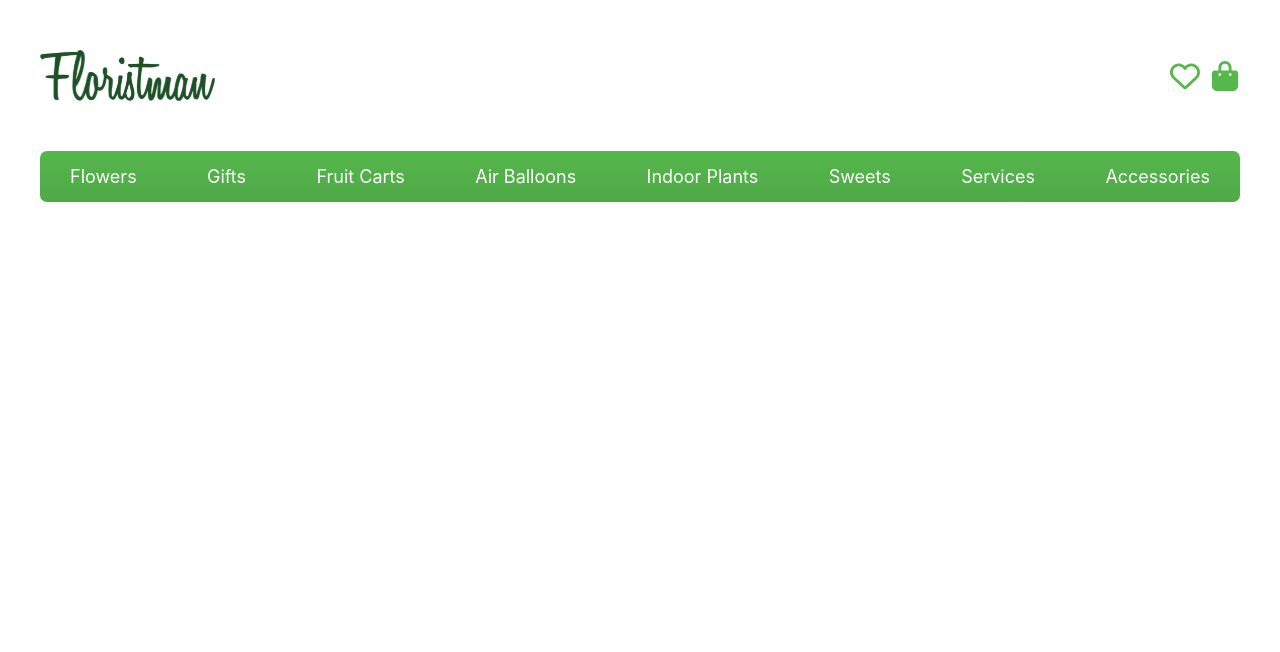
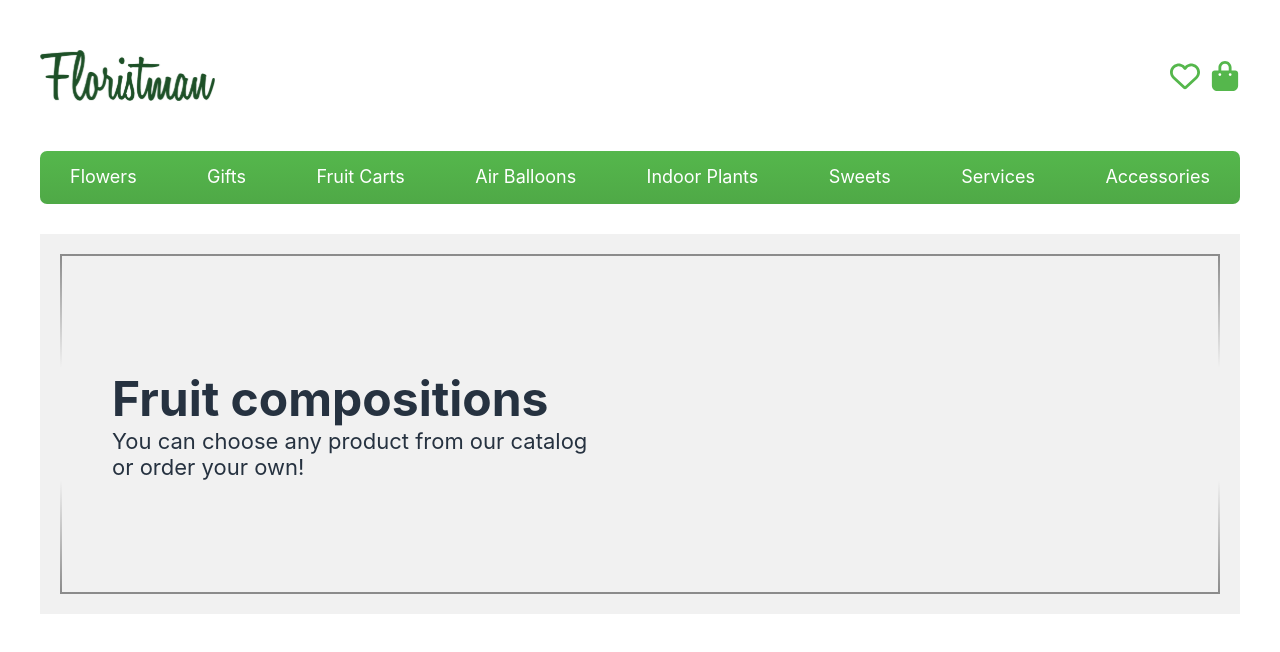
Before and after one commit to pxls00/onlinemarket-in-react, a React (Create React App) app: page / in a window 1280 px wide. Shown: the top 652 px of the page. Built offline with nearby package versions, Linux system fonts and the light colour scheme; the HTML template or start-up script is replaced by a standard one.

Commit message:
Done Badge component and added animation to links

```diff
--- a/src/components/Badge/Badge.module.scss
+++ b/src/components/Badge/Badge.module.scss
@@ -0,0 +1,27 @@
+@import '../../themes.scss';
+.badge {
+    &__wrapper {
+        padding: 20px;
+        background: #f1f1f1;
+        height: 380px;
+    }
+    &__content {
+        border: 2px solid $borderGrey;
+        border-image: linear-gradient(to bottom, $borderGrey, transparent, transparent, $borderGrey);
+        border-image-slice: 1;
+        height: 100%;
+        padding: 50px;
+        display: flex;
+        flex-direction: column;
+        justify-content: center;
+        &--title {
+            font-size: 48px;
+            color: $titleGrey;
+        }
+        &--text {
+                color: #263240;
+                font-size: 22px;
+                max-width: 500px;
+        }
+    }
+}
--- a/src/components/Badge/index.jsx
+++ b/src/components/Badge/index.jsx
@@ -1,9 +1,17 @@
 import React from 'react'
+import Container from '../../layout/Container'
 import classes from './Badge.module.scss'
 
 const Badge = () => {
   return (
-    <div>Badge</div>
+    <Container className={classes['badge']}>
+      <div className={classes['badge__wrapper']}>
+        <div className={classes['badge__content']}>
+          <h1 className={classes['badge__content--title']}>Fruit compositions</h1>
+          <p className={classes['badge__content--text']}>You can choose any product from our catalog or order your own!</p>
+        </div>
+      </div>
+    </Container>
   )
 }
 
--- a/src/components/Header/Header.module.scss
+++ b/src/components/Header/Header.module.scss
@@ -24,6 +24,7 @@
 
 .nav {
   margin-top: 50px;
+  margin-bottom: 30px;
   &__list {
     background: linear-gradient(180deg, #55b74c 0%, #4ba043 162.75%);
     border-radius: 7px;
@@ -35,10 +36,25 @@
     &--item {
       list-style: none;
       a {
+        cursor: pointer;
         color: $white;
         text-decoration: none;
         font-size: 18px;
         font-weight: 400;
+        &::after {
+          content: "";
+          height: 2px;
+          width: 100%;
+          display: block;
+          background: $white;
+          transform: scaleX(0);
+          transform-origin: left;
+          transition: 0.3s transform;
+        }
+        &:hover::after {
+          content: "";
+          transform: scale(1);
+        }
       }
     }
   }
--- a/src/components/Header/index.jsx
+++ b/src/components/Header/index.jsx
@@ -7,6 +7,7 @@ import Container from "../../layout/Container";
 import classes from "./Header.module.scss";
 import logo from "../../images/logo.svg";
 import categories from '../../router/categories'
+import Badge from "../Badge";
 
 const Header = () => {
   return (
@@ -27,12 +28,13 @@ const Header = () => {
       <Container className={classes['nav']}>
         <ul className={classes['nav__list']}>
           {categories.map((category) => (
-            <li className={classes['nav__list--item']}>
+            <li className={classes['nav__list--item']} key={category.text}>
               <a href={category.path}>{category.text}</a>
             </li>
           ))}
         </ul>
       </Container>
+      <Badge />
     </header>
   );
 };
--- a/src/themes.scss
+++ b/src/themes.scss
@@ -1,2 +1,4 @@
 $green:#55B74C;
 $white: #fff;
+$borderGrey: #8b8b8b;
+$titleGrey: #263240;
```
